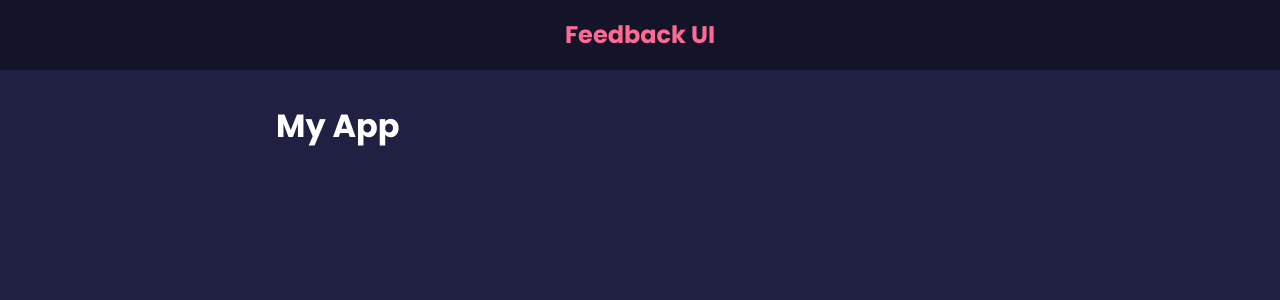
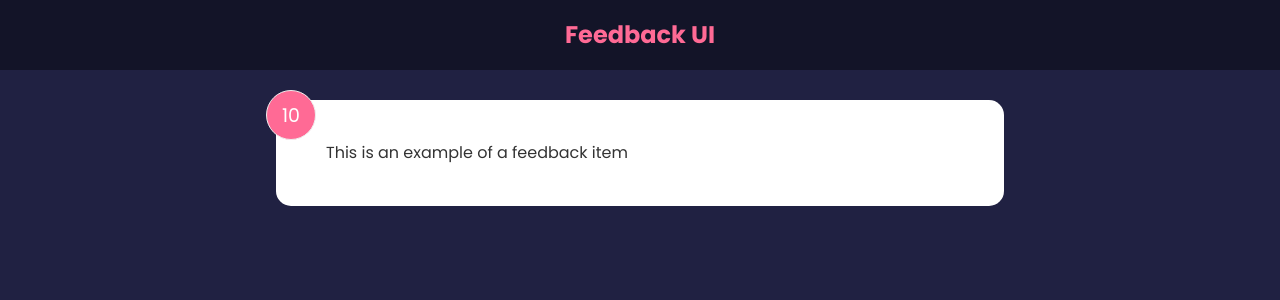
Before and after one commit to kin018/ReactFrontToBack, a React (Create React App) app in the folder feedback-app/: page / in a window 1280 px wide. Shown: the top 300 px of the page. Built offline with nearby package versions, Linux system fonts and the light colour scheme.

Commit message:
created feedbackitem component that are associated with the global css file as well as imported to app.js.  This contains hardcode temp values

```diff
--- a/feedback-app/src/App.js
+++ b/feedback-app/src/App.js
@@ -1,11 +1,14 @@
 import Header from './components/Header';
+import FeedbackItem from './components/FeedbackItem';
+//state is simply just data
+//component level state--data assocaited to that one component and app level state--used in multiple components
 
 function App() {
   return (
     <>
       <Header />
       <div className="container">
-        <h1>My App</h1>
+        <FeedbackItem></FeedbackItem>
       </div>
     </>
   );
--- /dev/null
+++ b/feedback-app/src/components/FeedbackItem.jsx
@@ -0,0 +1,12 @@
+import React from 'react';
+
+function FeedbackItem() {
+  return (
+    <div className="card">
+      <div className="num-display">10</div>
+      <div className="text-display">This is an example of a feedback item</div>
+    </div>
+  );
+}
+
+export default FeedbackItem;
```
